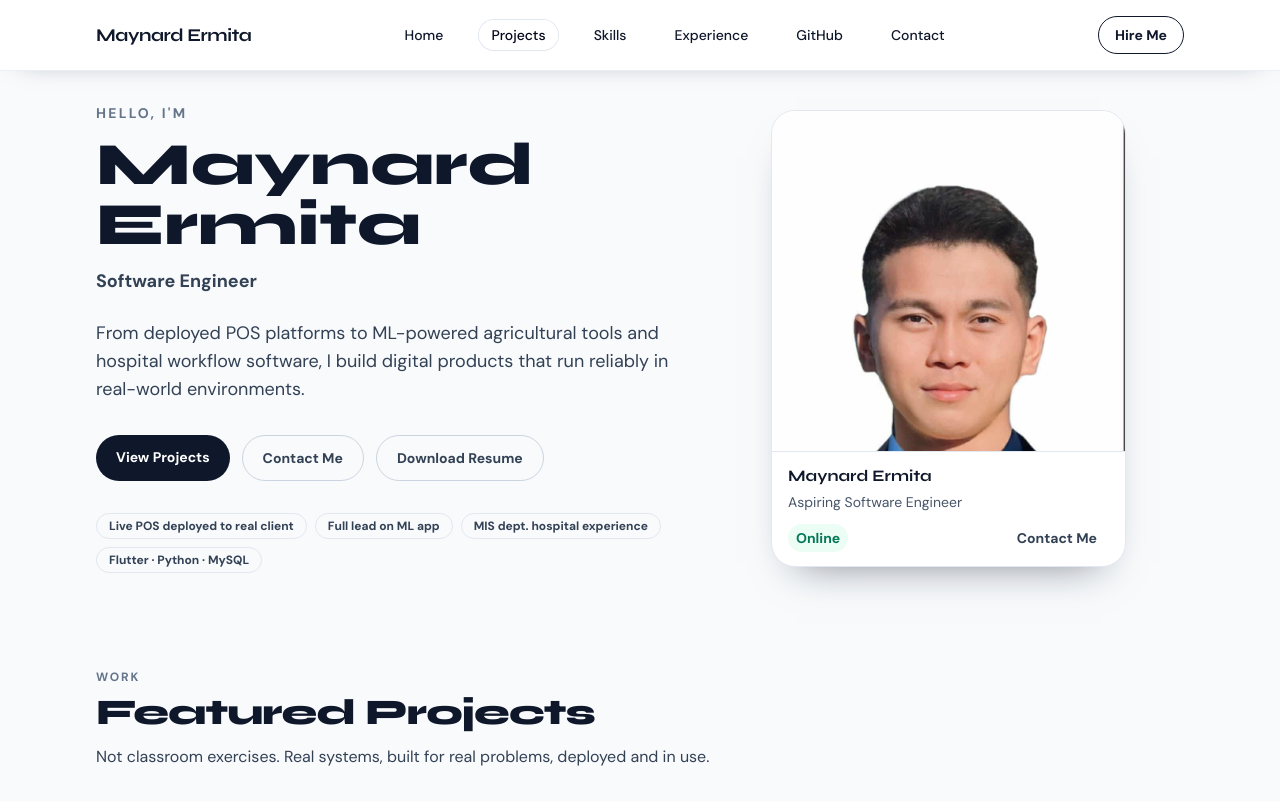
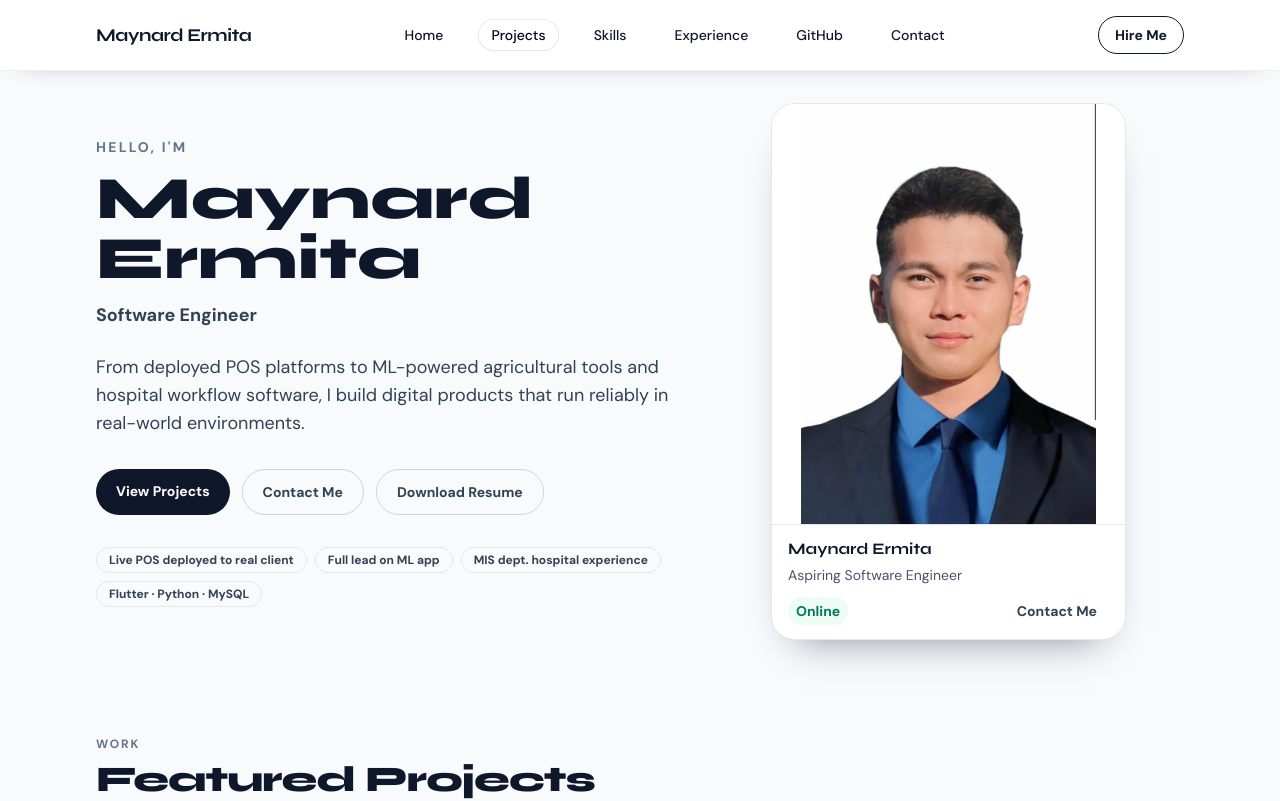
Before and after one commit to dranyam13/personal-website-portfolio, a React app: page / in a window 1280 px wide. Shown: the top 801 px of the page. Built offline with nearby package versions, Linux system fonts and the light colour scheme; the HTML template or start-up script is replaced by a standard one.

Commit message:
fix: adjust hero portrait height and fit

```diff
--- a/src/App.tsx
+++ b/src/App.tsx
@@ -282,7 +282,7 @@ function App() {
               onMouseMove={handleCardMove}
               onMouseLeave={resetCardTilt}
             >
-              <img src="/menong.jpg" alt="Maynard Ermita portrait" className="h-[300px] w-full object-cover object-top sm:h-[325px] md:h-[340px]" loading="eager" />
+              <img src="/menong.jpg" alt="Maynard Ermita portrait" className="h-[360px] w-full bg-white object-contain object-top sm:h-[390px] md:h-[420px]" loading="eager" />
               <div className="border-t border-line px-4 py-3">
                 <p className="font-heading text-base font-bold">Maynard Ermita</p>
                 <p className="mt-1 text-sm text-slate-600">Aspiring Software Engineer</p>
```
